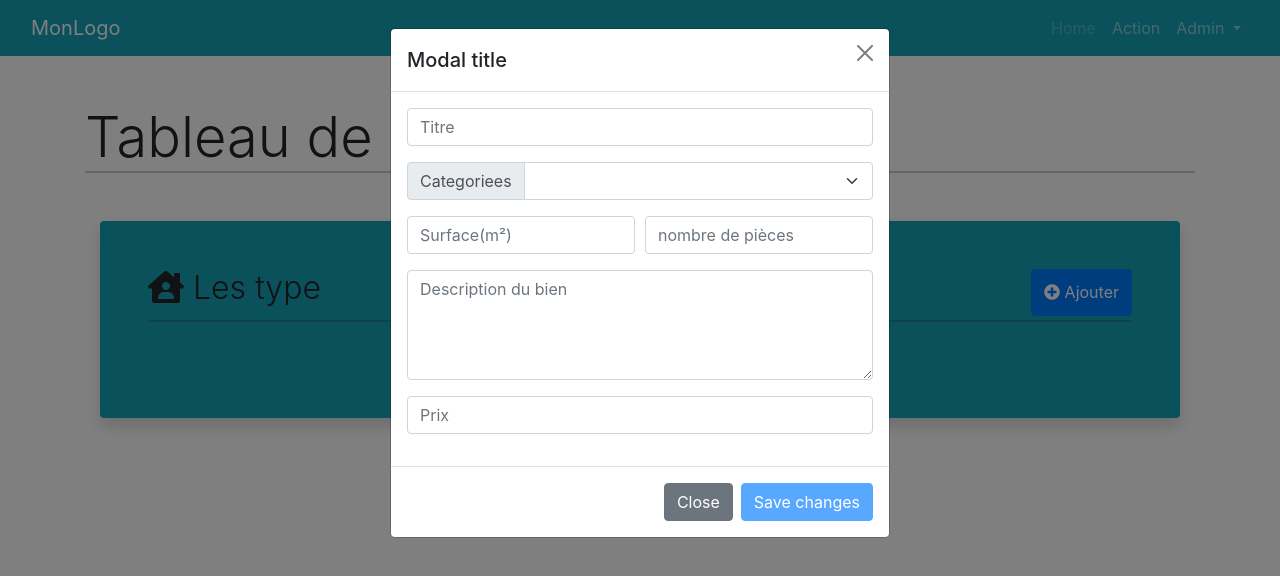
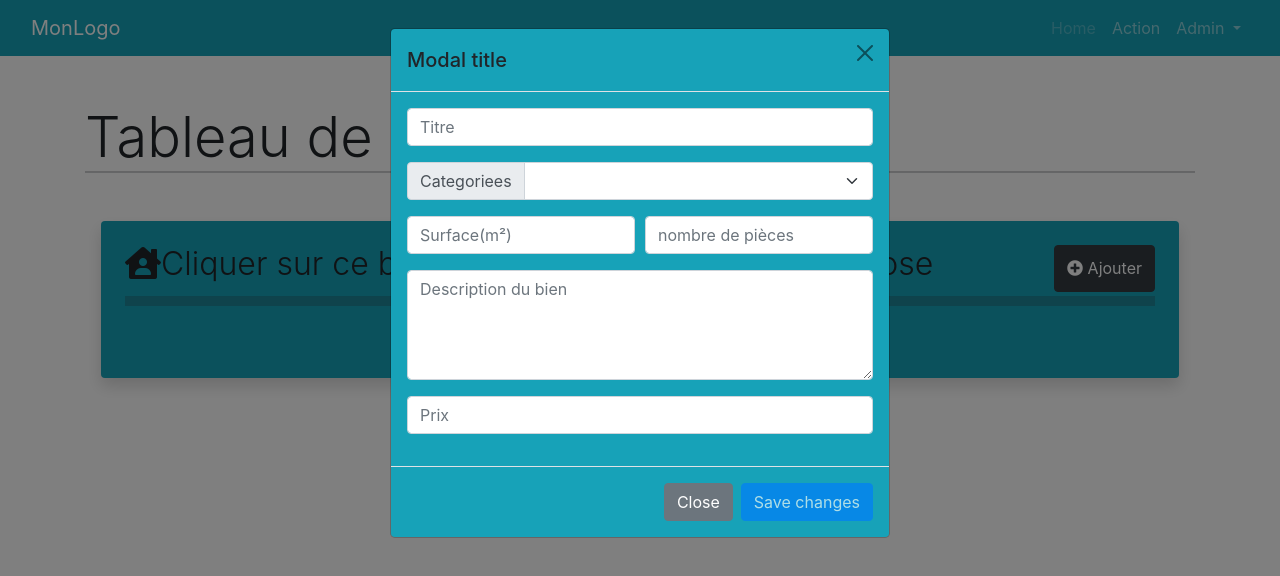
Before and after one commit to abakarabdelsalam/Agence-vente, an Angular app in the folder AgenceVente/: page /admin/administration in a window 1280 px wide. Both pictures are taken after a click on the button "Ajouter". Shown: the top 576 px of the page. Built offline with nearby package versions, Linux system fonts and the light colour scheme.

Commit message:
Creation des elements du tableaux

```diff
--- a/AgenceVente/src/app/admin/administration-properties/administration-properties.component.html
+++ b/AgenceVente/src/app/admin/administration-properties/administration-properties.component.html
@@ -1,11 +1,11 @@
-<div class="rounded shadow bg-info p-5">
+<div class="rounded shadow bg-info p-4 m-3">
     <div class="row">
-        <div class="col-12 d-flex">
-            <h2 class="font-weight-light"><i class="fas fa-house-user"></i> Les type</h2>
-            <button type="button" class="btn btn-primary ml-auto" data-bs-toggle="modal" data-bs-target="#exampleModal"> <i class="fas fa-plus-circle"></i> Ajouter</button>
+        <div class="col-12 d-flex mt-6">
+            <h2 class="font-weight-light "><i class="fas fa-house-user"></i>Cliquer sur ce bouton pour ajouter quelsques chose</h2>
+            <button type="button" class="btn btn-dark ml-auto" data-bs-toggle="modal" data-bs-target="#exampleModal"> <i class="fas fa-plus-circle"></i> Ajouter</button>
         </div>
     </div>
-    <hr class="mt-1 mb-5 bg-dark">
+    <hr class="mt-1 mb-5 bg-dark p-1">
     <div class="row">
 
     </div>
@@ -16,7 +16,7 @@
 <div class="modal fade" id="exampleModal" tabindex="-1" aria-labelledby="exampleModalLabel" aria-hidden="true">
     <div class="modal-dialog">
         <form [formGroup]="propertiesForm" (ngSubmit)="onSubmitPropertiesForm()">
-            <div class="modal-content">
+            <div class="modal-content bg-info">
                 <div class="modal-header">
                     <h5 class="modal-title" id="exampleModalLabel">Modal title</h5>
                     <button type="button" class="btn-close" data-bs-dismiss="modal" aria-label="Close"></button>
--- a/AgenceVente/src/app/admin/administration-properties/administration-properties.component.ts
+++ b/AgenceVente/src/app/admin/administration-properties/administration-properties.component.ts
@@ -1,5 +1,7 @@
 import { Component, OnInit } from '@angular/core';
 import { FormBuilder, FormGroup, NgForm, Validators } from '@angular/forms';
+import { Subscription } from 'rxjs';
+import {PropertiesService} from 'src/app/services/properties.service'
 
 @Component({
   selector: 'app-administration-properties',
@@ -8,18 +10,29 @@ import { FormBuilder, FormGroup, NgForm, Validators } from '@angular/forms';
 })
 export class AdministrationPropertiesComponent implements OnInit {
   propertiesForm: FormGroup;
+  propertiesSubcription: Subscription;
+  properties: any[] = [];
 
-  constructor(private  formBuilder: FormBuilder) { }
+  constructor(private  fb: FormBuilder, private propertiesService:PropertiesService) { }
 
   ngOnInit(): void {
     this.initPropertiesForm();
+    this.propertiesService.propertiesSubject.subscribe(
+      (data) => {
+        this.properties=data
+      }
+    );
+    this.propertiesService.emitPreperties();
   }
 
   onSubmitPropertiesForm() {
-        console.log(this.propertiesForm.value)
+    const newProperty = this.propertiesForm.value
+    this.propertiesService.createProperty(newProperty)
+    console.log(this.properties)
+
     }
   initPropertiesForm() {
-    this.propertiesForm = this.formBuilder.group({
+    this.propertiesForm = this.fb.group({
       titre: [ "", Validators.required],
       categories: [ "", Validators.required],
       surface: "",
--- a/AgenceVente/src/app/admin/administration/administration.component.html
+++ b/AgenceVente/src/app/admin/administration/administration.component.html
@@ -1,7 +1,7 @@
 <div class="container">
     <h1 class="display-4 pt-5 mb-0">Tableau de bord</h1>
     <hr class="mt-0 mb-5 bg-dark">
-    <div class="col-12">
+    <div class="col-*">
         <app-administration-properties>
 
         </app-administration-properties>
--- a/AgenceVente/src/app/services/properties.service.ts
+++ b/AgenceVente/src/app/services/properties.service.ts
@@ -30,6 +30,12 @@ export class PropertiesService {
 
   emitPreperties() {
     this.propertiesSubject.next(this.properties)
+  }
+
+  // creation de properpties
+
+  createProperty(property) {
+    this.properties.push(property);
   }
 
 
```
Also changed, not shown: 1 other file (tests, documents, lock files or other folders).
